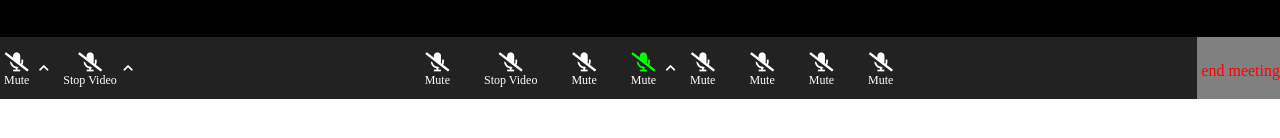
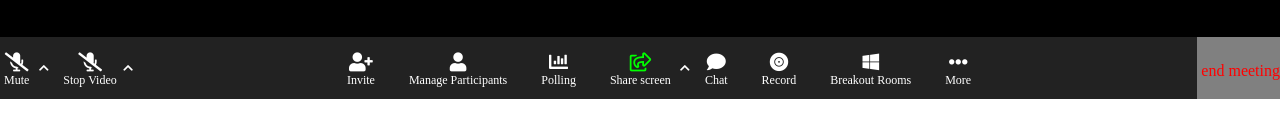
Before and after one commit to edodima13/html-css-zoom, a plain HTML site: page index.html in a window 1280 px wide. Shown: the part 598-736 px from the top of the page. Drawn offline with Linux system fonts and the light colour scheme.

Commit message:
fine esercizio

```diff
--- a/index.html
+++ b/index.html
@@ -251,37 +251,37 @@
             </ul>
             <ul>
                 <div class="icon">
-                    <i class="fas fa-microphone-slash"></i>
-                    <li>Mute</li>
+                    <i class="fas fa-user-plus"></i>
+                    <li>Invite</li>
                 </div>
                 <div class="icon">
-                    <i class="fas fa-microphone-slash"></i>
-                    <li>Stop Video</li>
+                    <i class="fas fa-user"></i>
+                    <li>Manage Participants</li>
                 </div>
                 <div class="icon">
-                    <i class="fas fa-microphone-slash"></i>
-                    <li>Mute</li>
+                    <i class="fas fa-chart-bar"></i>
+                    <li>Polling</li>
                 </div>
                 <div class="icon">
-                    <i class="fas fa-microphone-slash green"></i>
-                    <li>Mute</li>
-                    <i class="fas fa-chevron-up first"></i>
+                    <i class="far fa-share-square green"></i>
+                    <li>Share screen</li>
+                    <i class="fas fa-chevron-up third"></i>
                 </div>
                 <div class="icon">
-                    <i class="fas fa-microphone-slash"></i>
-                    <li>Mute</li>
+                    <i class="fas fa-comment"></i>
+                    <li>Chat</li>
                 </div>
                 <div class="icon">
-                    <i class="fas fa-microphone-slash"></i>
-                    <li>Mute</li>
+                    <i class="fas fa-record-vinyl"></i>
+                    <li>Record</li>
                 </div>
                 <div class="icon">
-                    <i class="fas fa-microphone-slash"></i>
-                    <li>Mute</li>
+                    <i class="fab fa-windows"></i>
+                    <li>Breakout Rooms</li>
                 </div>
                 <div class="icon">
-                    <i class="fas fa-microphone-slash"></i>
-                    <li>Mute</li>
+                    <i class="fas fa-ellipsis-h"></i>
+                    <li>More</li>
                 </div>
             </ul>
             <ul class="end-call">
--- a/style.css
+++ b/style.css
@@ -112,10 +112,8 @@ footer .icon i:first-child{
 
 footer .icon .first{
     position: absolute;
-    margin-right: 15px;
     left: 35px;
     top: 10px;
-    display: inline-block;
     font-size: 11px;
 }
 
@@ -129,6 +127,13 @@ footer .icon .second{
 
 footer .icon .green{
     color: lime;
+}
+
+footer .icon .third{
+    position: absolute;
+    left:70px;
+    top: 10px;
+    font-size: 11px;
 }
 
 
```
